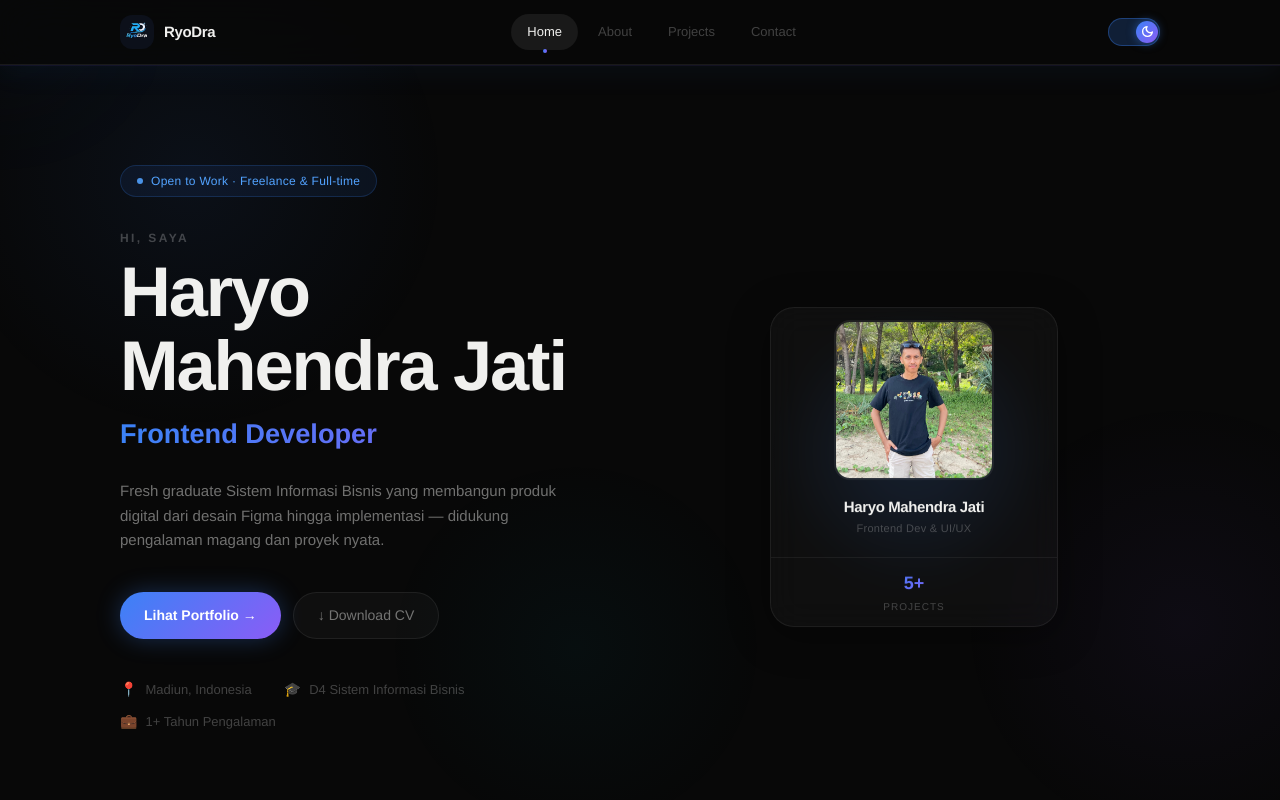
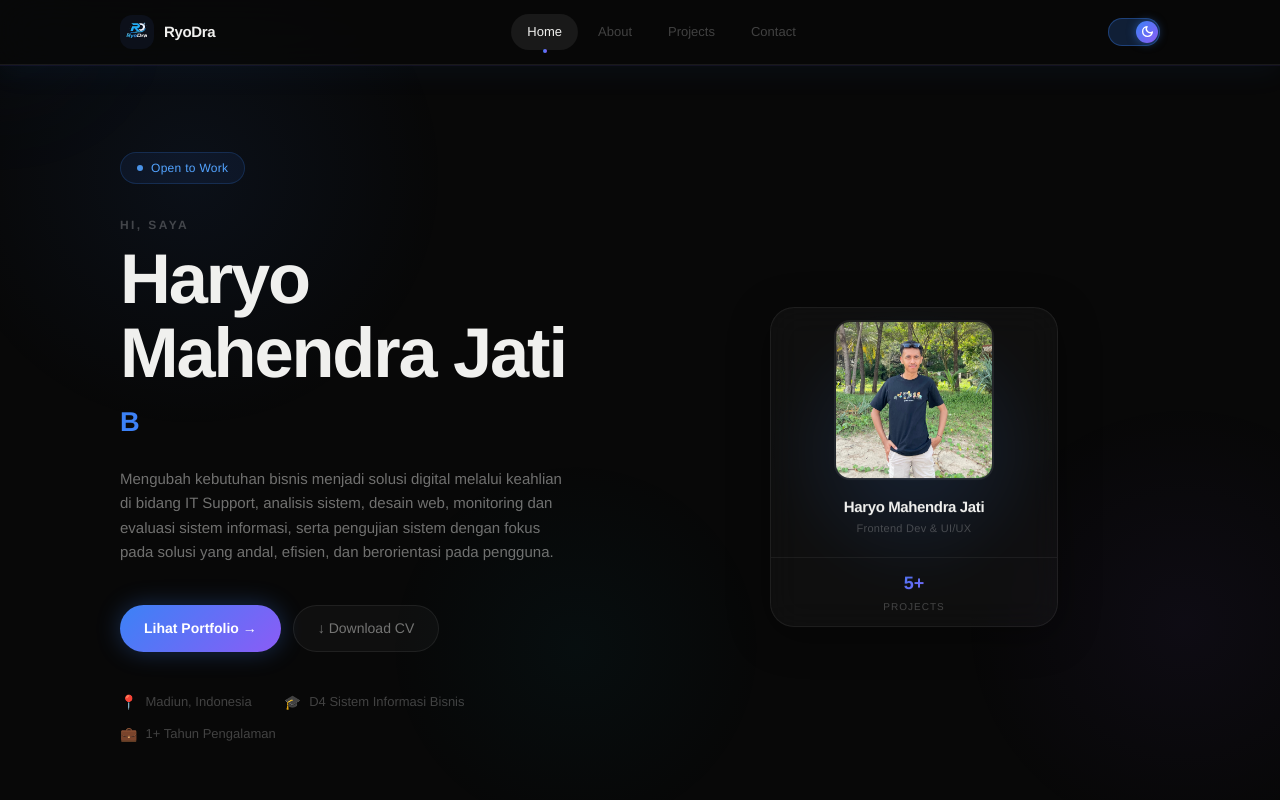
Before and after one commit to HaryoMahendra/portofolio, a React (Vite) app: page / in a window 1280 px wide. Shown: the top 800 px of the page. Built offline with nearby package versions, Linux system fonts and the light colour scheme.

Commit message:
Update HeroSection

```diff
--- a/src/sections/AboutSection.jsx
+++ b/src/sections/AboutSection.jsx
@@ -19,7 +19,6 @@ export function AboutSection({ t }) {
       </div>
 
       <div className="grid md:grid-cols-2 gap-16 items-center">
-        {/* ================= KIRI (PROFILE + SKILLS) ================= */}
         <div data-aos="fade-right" className="relative">
           {/* 🔥 Background Glow */}
           <div
--- a/src/sections/HeroSection.jsx
+++ b/src/sections/HeroSection.jsx
@@ -19,7 +19,7 @@ export function HeroSection({ t, scrollTo }) {
       >
         <span className="w-1.5 h-1.5 rounded-full bg-blue-400 animate-pulse" />
         <span className="text-[12px] font-medium text-blue-400 tracking-wide">
-          Open to Work · Freelance & Full-time
+          Open to Work
         </span>
       </motion.div>
 
@@ -51,10 +51,11 @@ export function HeroSection({ t, scrollTo }) {
           >
             <Typewriter
               words={[
-                "UI/UX Designer",
+                "IT Support",
+                "System Analyst",
+                "Business Process Analyst",
                 "Frontend Developer",
-                "Testing System",
-                "Business Process Analyst",
+                "Software Tester",
               ]}
               loop
               cursor
@@ -65,9 +66,10 @@ export function HeroSection({ t, scrollTo }) {
             className="text-[15px] leading-relaxed max-w-md mb-10"
             style={{ color: t.textSub }}
           >
-            Fresh graduate Sistem Informasi Bisnis yang membangun produk digital
-            dari desain Figma hingga implementasi — didukung pengalaman magang
-            dan proyek nyata.
+            Mengubah kebutuhan bisnis menjadi solusi digital melalui keahlian di
+            bidang IT Support, analisis sistem, desain web, monitoring dan
+            evaluasi sistem informasi, serta pengujian sistem dengan fokus pada
+            solusi yang andal, efisien, dan berorientasi pada pengguna.
           </p>
 
           <div className="flex flex-wrap gap-3 mb-10">
```
